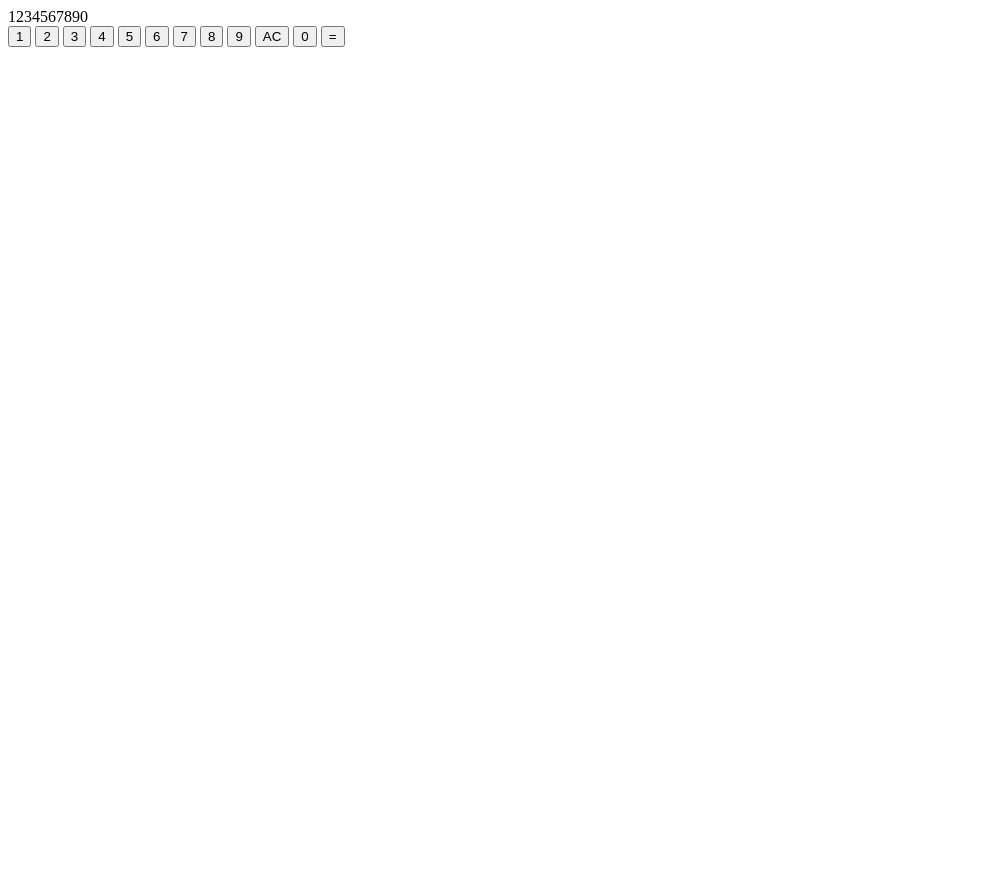
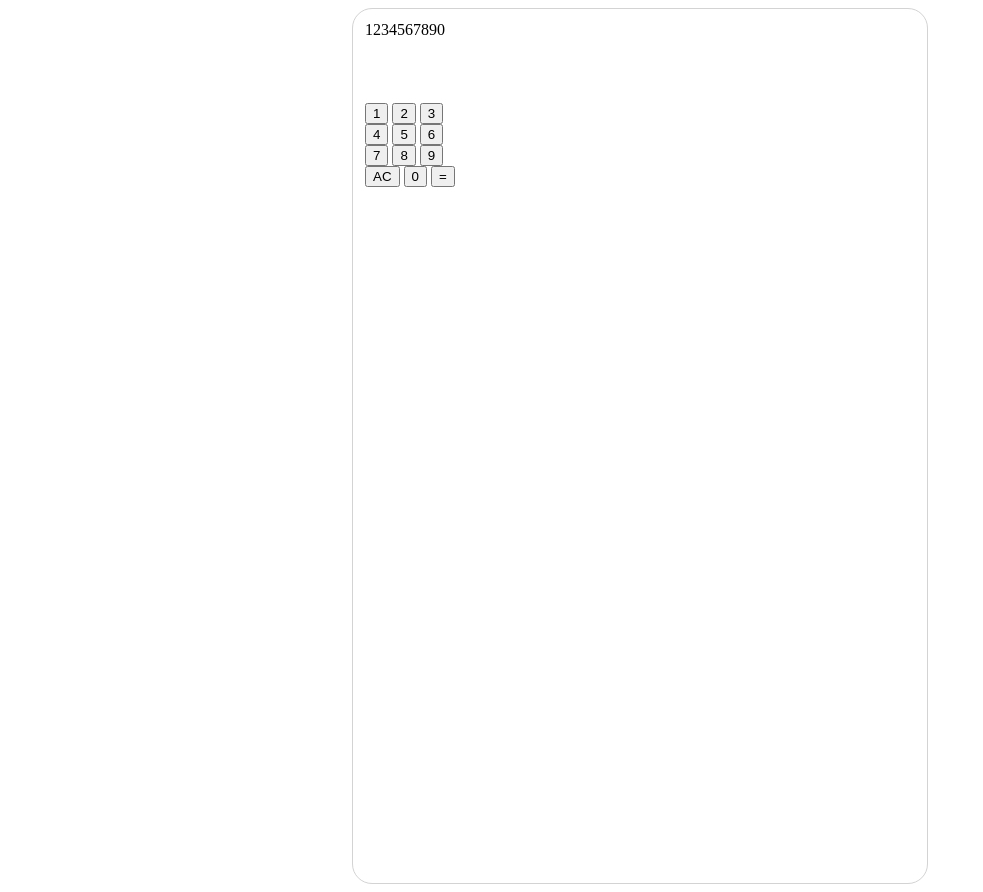
Before and after one commit to Batchaaaaan/odin-calculator, a plain HTML site: page index.html in a window 1280 px wide. Shown: the whole page, without its empty margins (0-983 px from the left). Before the commit the page ends 800 px from the top, so only its background shows below. Drawn offline with Linux system fonts and the light colour scheme.

Commit message:
Add container and styles
Added a divider container for every 3 buttons.
Added styles to the main-container.

```diff
--- a/index.html
+++ b/index.html
@@ -8,21 +8,32 @@
     <link rel="stylesheet" href="style.css">
 </head>
 <body>
-    <div id="main-container"></div>
-    <div id="display">1234567890</div>
+    <div id="main-container">
+        <div id="display">
+            1234567890
+        </div>
         <div id="digits-button">
+            <div class="digits" id="first-row">
                 <button id="1">1</button>
                 <button id="2">2</button>
                 <button id="3">3</button>
+            </div>
+            <div class="digits" id="second-row">
                 <button id="4">4</button>
                 <button id="5">5</button>
                 <button id="6">6</button>
+            </div>
+            <div class="digits" id="third-row">
                 <button id="7">7</button>
                 <button id="8">8</button>
                 <button id="9">9</button>
+            </div>
+            <div class="digits" id="fourth-row">
                 <button id="all-clear">AC</button>
                 <button id="0">0</button>
                 <button id="equal">=</button>
             </div>
+        </div>
+    </div>
 </body>
 </html>
--- a/style.css
+++ b/style.css
@@ -0,0 +1,11 @@
+#main-container {
+    display: flex;
+    flex-direction: column;
+    justify-self: center;
+    border: 1px solid lightgray;
+    width: 550px;
+    height: 850px;
+    padding: 12px;
+    border-radius: 20px;
+    gap: 64px;
+}
```
Lines whose indentation alone changed are shown as unchanged.
